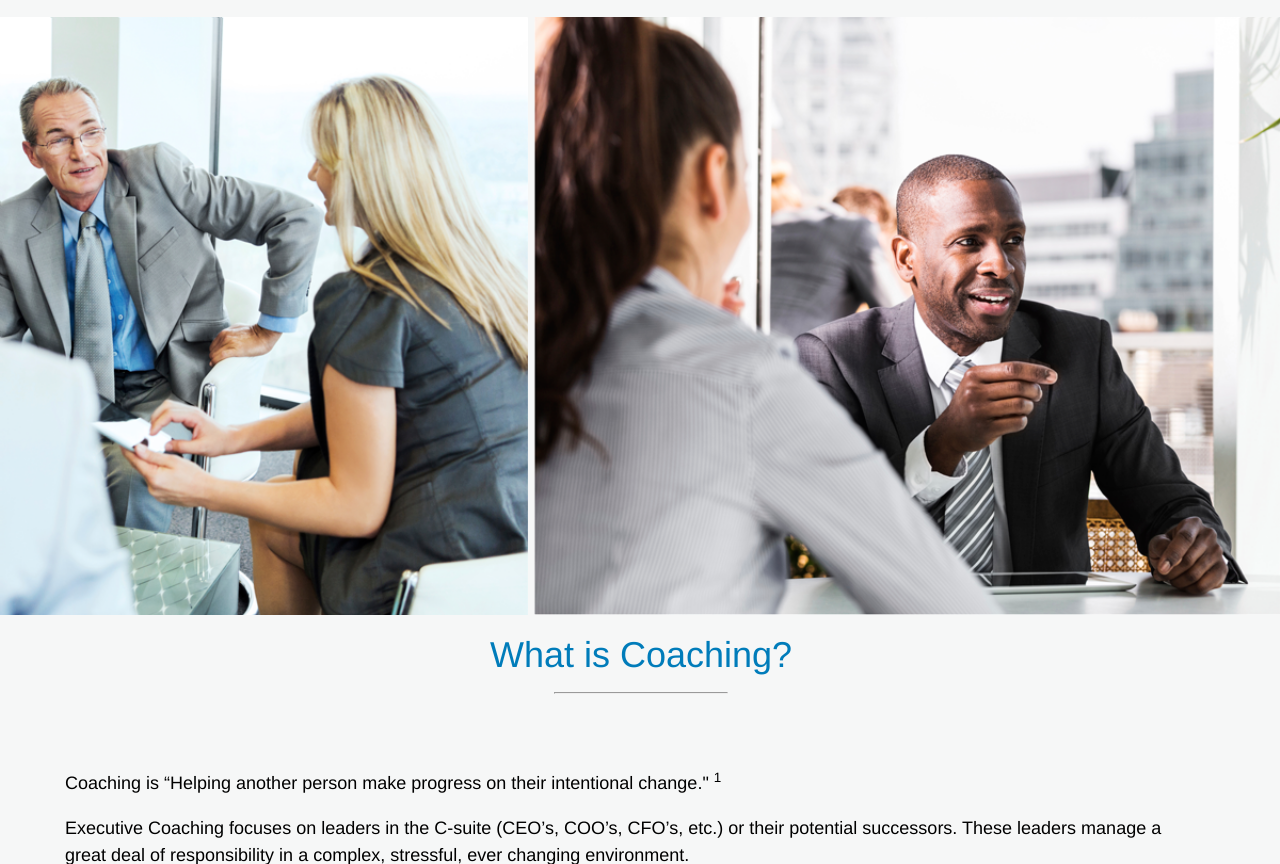
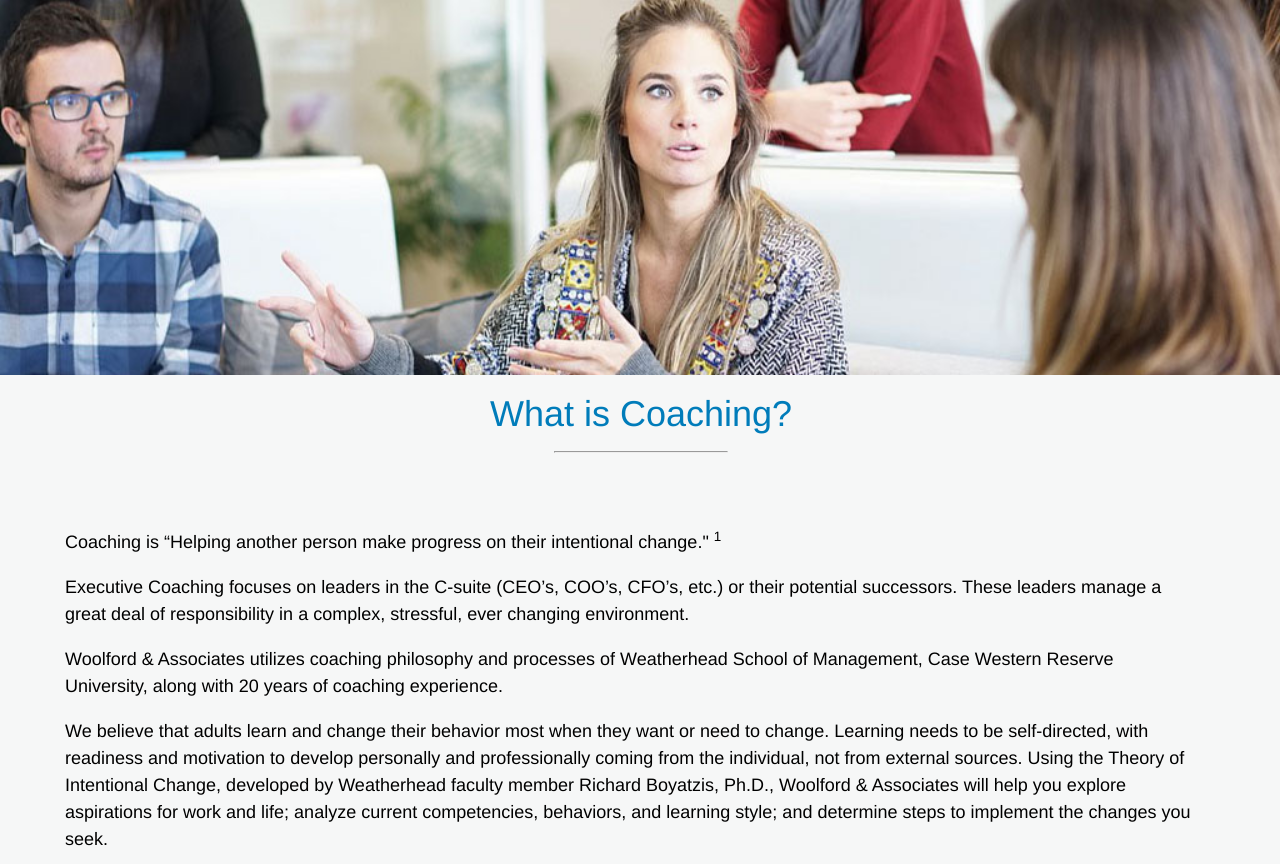
Before and after one commit to imaginatiiinc/woolfordandassociates, a PHP site: page /coaching.php in a window 1280 px wide. Shown: the part 167-1031 px from the top of the page. Run offline with PHP 8.4, Linux system fonts and the light colour scheme; some libraries are stand-ins or nearby versions.

Commit message:
Coaching
image added

```diff
--- a/coaching.php
+++ b/coaching.php
@@ -1,6 +1,6 @@
 <?php $current_page = 'coaching'; include 'header.php'; ?>
-	<div class="big-picture coaching" style="height:auto">
-		<img style="width:100% ;margin:0 auto; display:block" src="imgs/coaching_bg.png">
+	<div class="woolford-coaching coaching" style="height:auto">
+		<img style="width:100% ;margin:0 auto; display:block" src="imgs/woolford-coaching.jpg">
 	</div> <!-- end big picture -->
 	<div class="main-container home container">
 	  <div class="main wrapper ">
```
Also changed, not shown: 1 other file.
